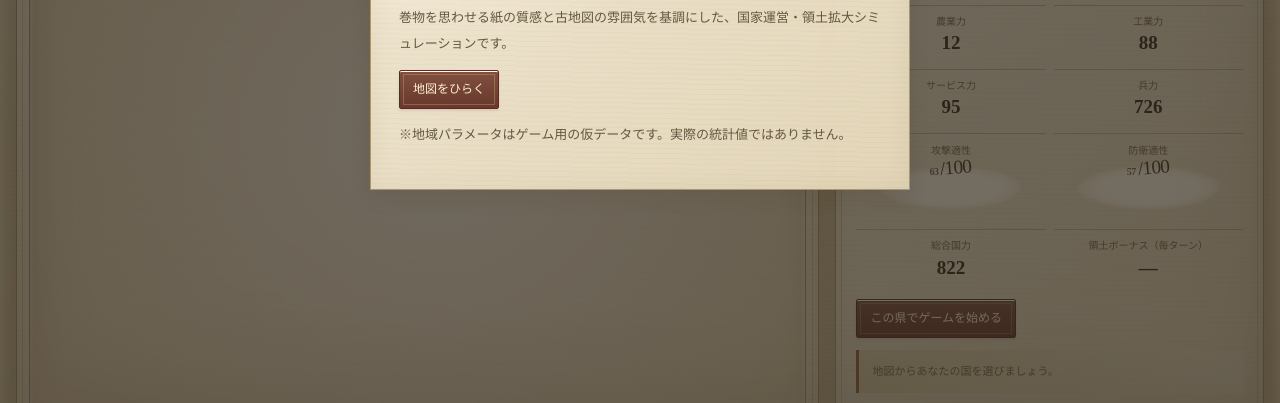
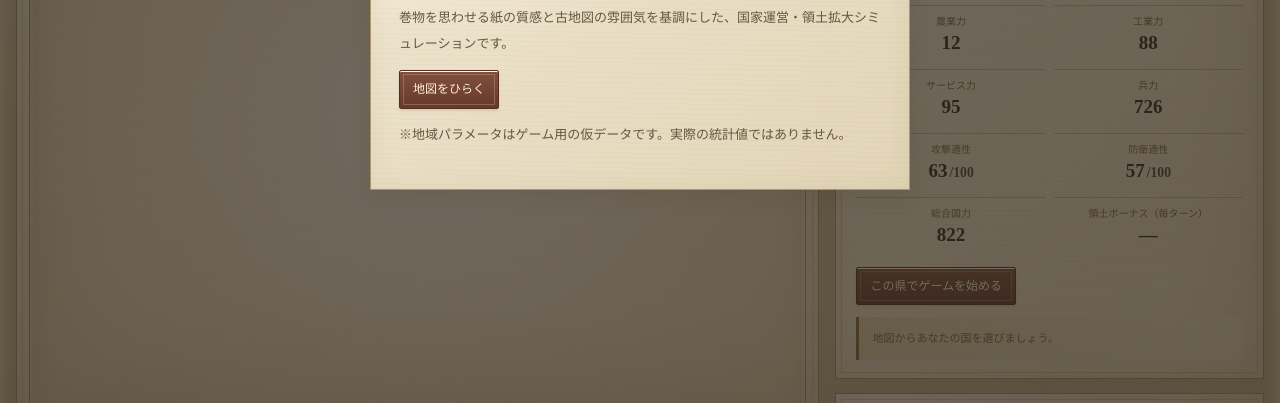
Before and after one commit to SanSondesu/TodofukenTaisen, a plain HTML site: page index.html in a window 1280 px wide. Shown: the part 388-791 px from the top of the page. Drawn offline with Linux system fonts and the light colour scheme; no server answers; a web font is replaced by a local one.

Commit message:
Align attack and defense ratings with standard stat typography

```diff
--- a/index.html
+++ b/index.html
@@ -435,25 +435,38 @@ body[data-season="冬"] .mast{border-bottom-color:#9eabb0}
 }
 
 
-/* 攻撃・防衛適性：数値を主役にした表示 */
-.rating-stat{padding-top:9px;padding-bottom:5px;}
+
+/* 攻撃・防衛適性：通常の能力値と同じ大きさで横一列に表示 */
 .rating-stat strong{
- position:relative;isolation:isolate;display:flex;align-items:baseline;justify-content:center;gap:3px;
- min-height:58px;font-size:42px;line-height:1.15;letter-spacing:-.045em;font-weight:700;
+ display:block;
+ font-size:19px;
+ line-height:1.5;
+ font-variant-numeric:tabular-nums;
+ min-height:0;
+ padding:0;
+ position:static;
 }
-.rating-stat strong:before{
- content:"";position:absolute;z-index:-1;left:50%;top:50%;width:min(78%,190px);height:72%;
- transform:translate(-50%,-48%);
- background:radial-gradient(ellipse at 50% 50%,#fff8e9 0 48%,#fff4dfd9 62%,#fff0d800 78%);
- filter:blur(1.2px);border-radius:48% 52% 44% 56% / 55% 43% 57% 45%;
+.rating-stat strong:before{content:none!important;display:none!important}
+.rating-stat .rating-value-main{
+ display:inline!important;
+ color:inherit;
+ font-size:1em;
+ font-weight:inherit;
+ line-height:inherit;
+ letter-spacing:normal;
 }
-.rating-value-main{font-size:1em;font-weight:700;line-height:1;letter-spacing:-.055em;}
-.rating-value-max{font-size:.46em;font-weight:500;opacity:.92;margin-left:0;vertical-align:baseline;letter-spacing:-.04em;transform:rotate(-5deg);transform-origin:left bottom;display:inline-block;}
-@media(max-width:560px){
- .rating-stat strong{min-height:56px;font-size:clamp(36px,10vw,43px);gap:2px;}
- .rating-value-max{font-size:.46em;}
+.rating-stat .rating-value-max{
+ display:inline!important;
+ color:inherit;
+ font-size:.72em;
+ font-weight:inherit;
+ line-height:inherit;
+ opacity:.82;
+ margin-left:2px;
+ vertical-align:baseline;
+ letter-spacing:normal;
+ transform:none;
 }
-
 </style></head><body><div class="shell">
 <header class="mast"><div class="brand"><div class="seal">日</div><div><h1 class="brush">都道府県大戦</h1><p>47の国、ひとつの日本。</p></div></div><div class="meta">THE PREFECTURAL REALM<br><span id="phase">天下分け目の時代</span></div></header>
 <main class="layout"><section class="panel map-panel"><div class="head"><div class="eyebrow">THE MAP OF JAPAN</div><h2>日本列島・勢力図</h2><p class="sub" id="map-status">地図上の都道府県を選択してください。</p></div><div class="map" id="map"><div class="map-controls" aria-label="地図操作"><span class="map-zoom-label" id="zoom-label">二本指で拡大・縮小</span><button type="button" id="zoom-reset" aria-label="倍率をリセット">↺</button></div><div class="fallback">日本地図を読み込んでいます…</div></div></section>
```
